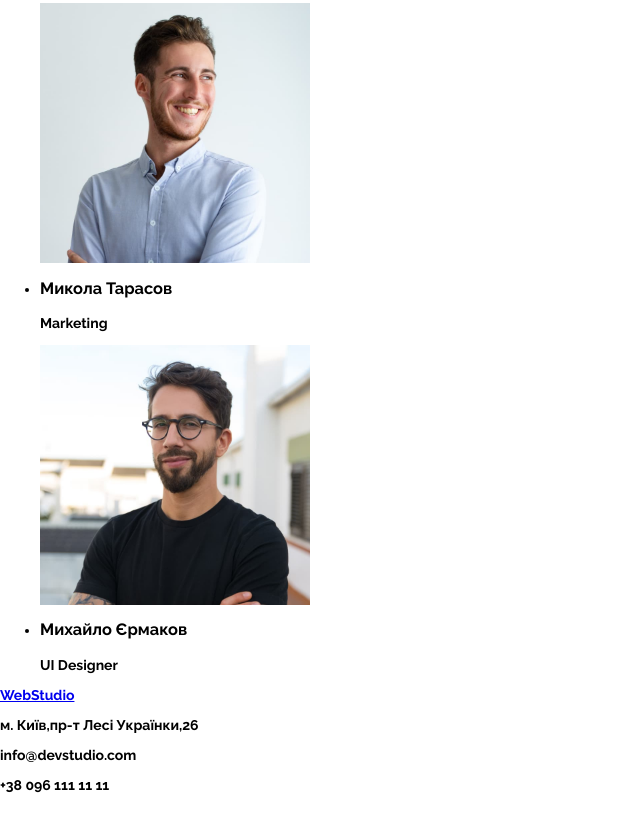
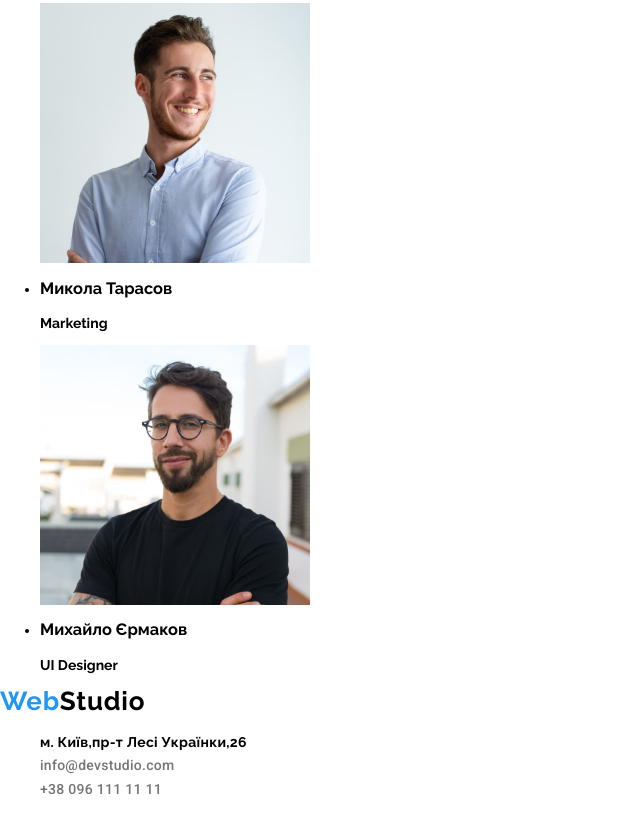
Before and after one commit to Kuchinskiy/task-html-css, a plain HTML site: page index.html in a window 1280 px wide. Shown: the part 2701-3517 px from the top of the page, without its empty margins (0-640 px from the left). Drawn offline with nearby package versions, Linux system fonts and the light colour scheme.

Commit message:
footer_styles

```diff
--- a/css/styles.css
+++ b/css/styles.css
@@ -179,4 +179,5 @@ img {
 /* FOOTER */
 .contacts-date {
 	font-style: normal;
+	line-height: 1.7;
 }
--- a/index.html
+++ b/index.html
@@ -48,7 +48,10 @@
     <main>
       <!-- Баннер с предложением -->
       <section class="banner">
-        <h1 class="title-page">ефективні рішення для <br> вашого бізнесу</h1>
+        <h1 class="title-page">
+          ефективні рішення для <br />
+          вашого бізнесу
+        </h1>
         <button type="button" class="button">Замовити послугу</button>
       </section>
       <!-- Описание построения работы -->
@@ -140,11 +143,26 @@
     </main>
     <!-- FOOTER -->
     <footer>
-      <a href="#">WebStudio</a>
+      <a href="#" class="name-studio title">
+        <span class="name-web">Web</span>Studio</a
+      >
       <address class="contacts-date">
-        <p>м. Київ,пр-т Лесі Українки,26</p>
+        <ul class="list">
+          <li>м. Київ,пр-т Лесі Українки,26</li>
+          <li class="list-item">
+            <a href="mailto:info@devstudio.com" class="link connect"
+              >info@devstudio.com</a
+            >
+          </li>
+          <li class="list-item">
+            <a href="tel:+380961111111" class="link connect"
+              >+38 096 111 11 11</a
+            >
+          </li>
+        </ul>
+        <!-- <p>м. Київ,пр-т Лесі Українки,26</p>
         <p>info@devstudio.com</p>
-        <p>+38 096 111 11 11</p>
+        <p>+38 096 111 11 11</p> -->
       </address>
     </footer>
   </body>
```
